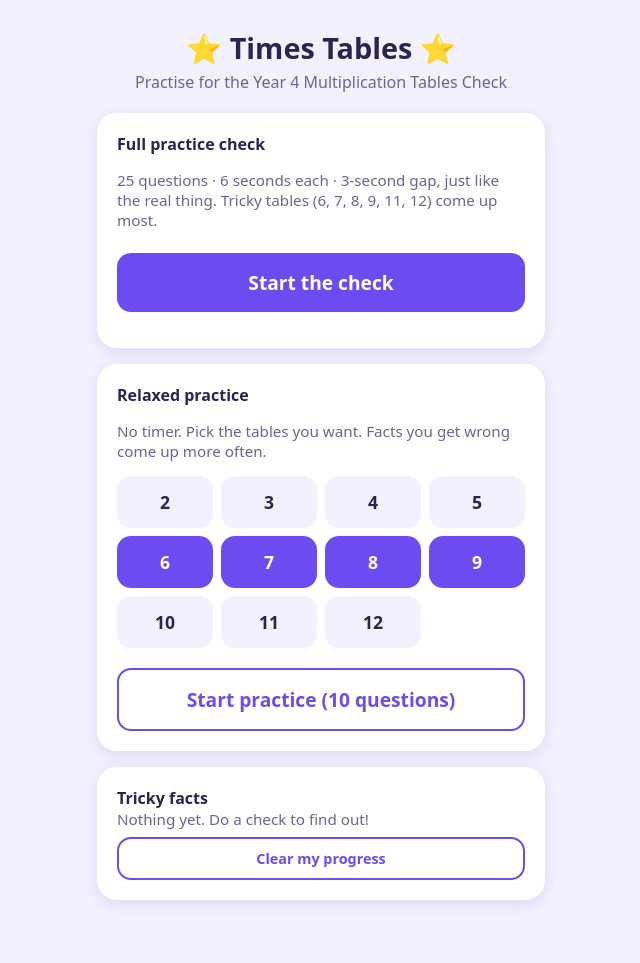
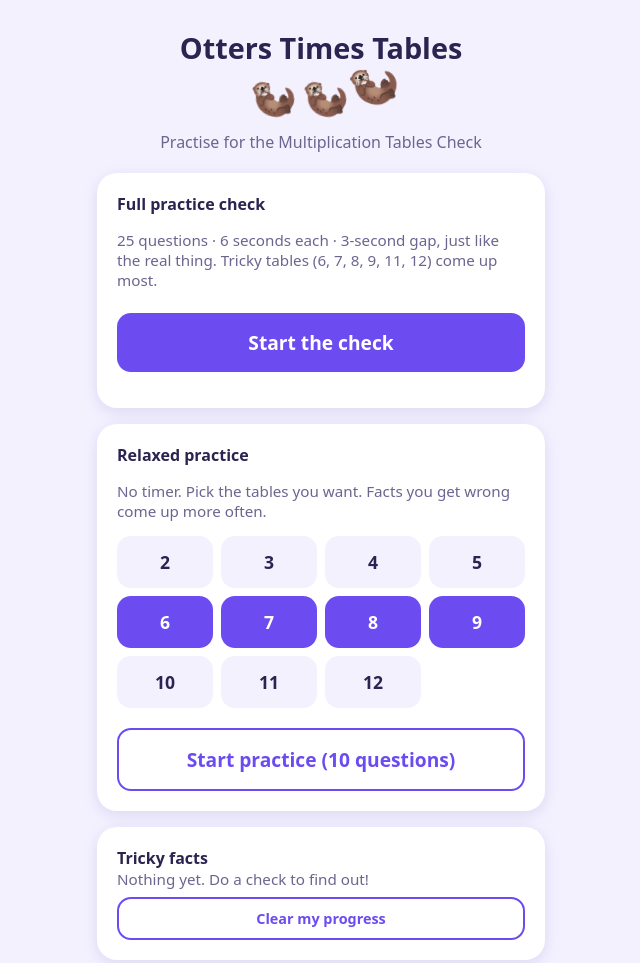
Before and after one commit to BrightonDev/mtc-practice, a plain HTML site: page index.html in a window 1280 px wide. Shown: the top 963 px of the page, without its empty margins (319-959 px from the left). Drawn offline with Linux system fonts and the light colour scheme.

Commit message:
Rename to Otters class, add otters to home screen
Co-Authored-By: Claude Sonnet 5.5 <noreply@anthropic.com>

```diff
--- a/index.html
+++ b/index.html
@@ -3,7 +3,7 @@
 <head>
 <meta charset="utf-8">
 <meta name="viewport" content="width=device-width, initial-scale=1, maximum-scale=1">
-<title>Times Tables Practice</title>
+<title>Otters Times Tables</title>
 <style>
   :root { --bg:#f4f1ff; --card:#fff; --ink:#2b2350; --muted:#6b6590; --accent:#6c4cf1; --good:#1fa971; --bad:#e5484d; --warn:#f5a623; }
   @media (prefers-color-scheme: dark) {
@@ -54,8 +54,9 @@
 
 <!-- HOME -->
 <section id="home">
-  <h1>⭐ Times Tables ⭐</h1>
-  <p class="sub">Practise for the Year 4 Multiplication Tables Check</p>
+  <h1>Otters Times Tables</h1>
+  <div class="otters" style="min-height:0;margin:0 0 8px"><span class="otter">🦦</span><span class="otter">🦦</span><span class="otter">🦦</span></div>
+  <p class="sub">Practise for the Multiplication Tables Check</p>
 
   <div class="card">
     <strong>Full practice check</strong>
```
